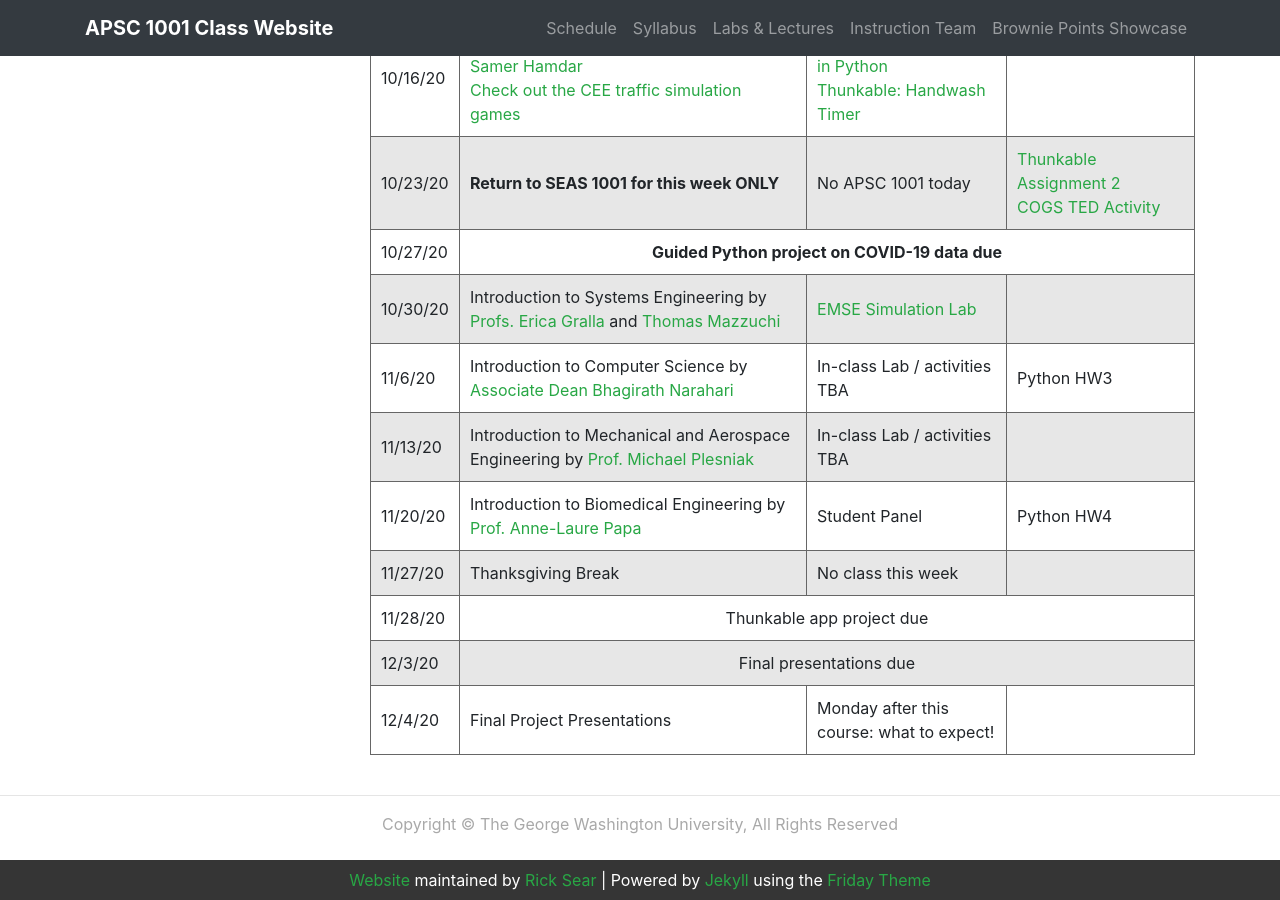
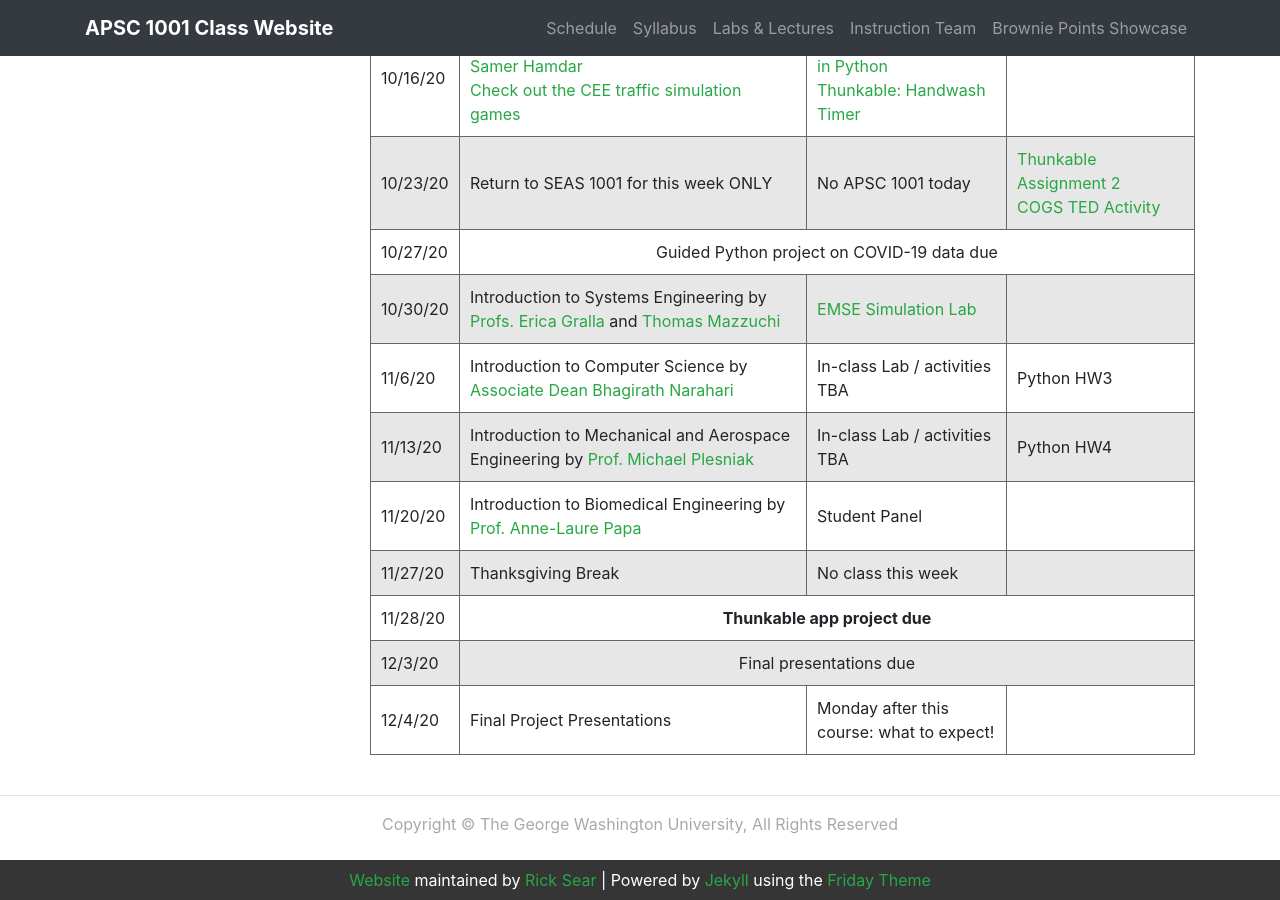
Before and after one commit to GWU-APSC1001/gwu-apsc1001.github.io, a Jekyll site: the page built from _pages/schedule.md, in a window 1280 px wide and 900 px high, scrolled down 583 px. Built offline with Jekyll 4.4.1, drawn with Linux system fonts in a browser that asks for light colours.

Commit message:
Update schedule

```diff
--- a/_pages/schedule.md
+++ b/_pages/schedule.md
@@ -47,13 +47,13 @@ title: Course Schedule
     </tr>
     <tr>
       <td style="text-align: left">10/23/20</td>
-      <td style="text-align: left"><strong>Return to SEAS 1001 for this week ONLY</strong></td>
+      <td style="text-align: left">Return to SEAS 1001 for this week ONLY</td>
       <td style="text-align: left">No APSC 1001 today</td>
       <td><a href="assignments/thunkable-assignment2.html">Thunkable Assignment 2</a><br><a href="https://docs.google.com/forms/d/e/1FAIpQLScGJIKbpaAfe8nFVy6VNMHMqUghd0vKIZ6uMbcFrYxp_FhJdA/viewform" target="_blank">COGS TED Activity</a></td>
     </tr>
     <tr>
       <td style="text-align: left">10/27/20</td>
-      <td style="text-align: center" colspan="3"><strong>Guided Python project on COVID-19 data due</strong></td>
+      <td style="text-align: center" colspan="3">Guided Python project on COVID-19 data due</td>
     </tr>
     <tr>
       <td style="text-align: left">10/30/20</td>
@@ -71,13 +71,13 @@ title: Course Schedule
       <td style="text-align: left">11/13/20</td>
       <td style="text-align: left">Introduction to Mechanical and Aerospace Engineering by <a href="https://www.seas.gwu.edu/michael-w-plesniak" target="_blank">Prof. Michael Plesniak</a></td>
       <td style="text-align: left">In-class Lab / activities TBA</td>
-      <td> </td>
+      <td>Python HW4</td>
     </tr>
     <tr>
       <td style="text-align: left">11/20/20</td>
       <td style="text-align: left">Introduction to Biomedical Engineering by <a href="https://www.seas.gwu.edu/anne-laure-papa" target="_blank">Prof. Anne-Laure Papa</a></td>
       <td style="text-align: left">Student Panel</td>
-      <td>Python HW4</td>
+      <td> </td>
     </tr>
     <tr>
       <td style="text-align: left">11/27/20</td>
@@ -87,7 +87,7 @@ title: Course Schedule
     </tr>
     <tr>
       <td style="text-align: left">11/28/20</td>
-      <td style="text-align: center" colspan="3">Thunkable app project due</td>
+      <td style="text-align: center" colspan="3"><strong>Thunkable app project due</strong></td>
     </tr>
     <tr>
       <td style="text-align: left">12/3/20</td>
```
